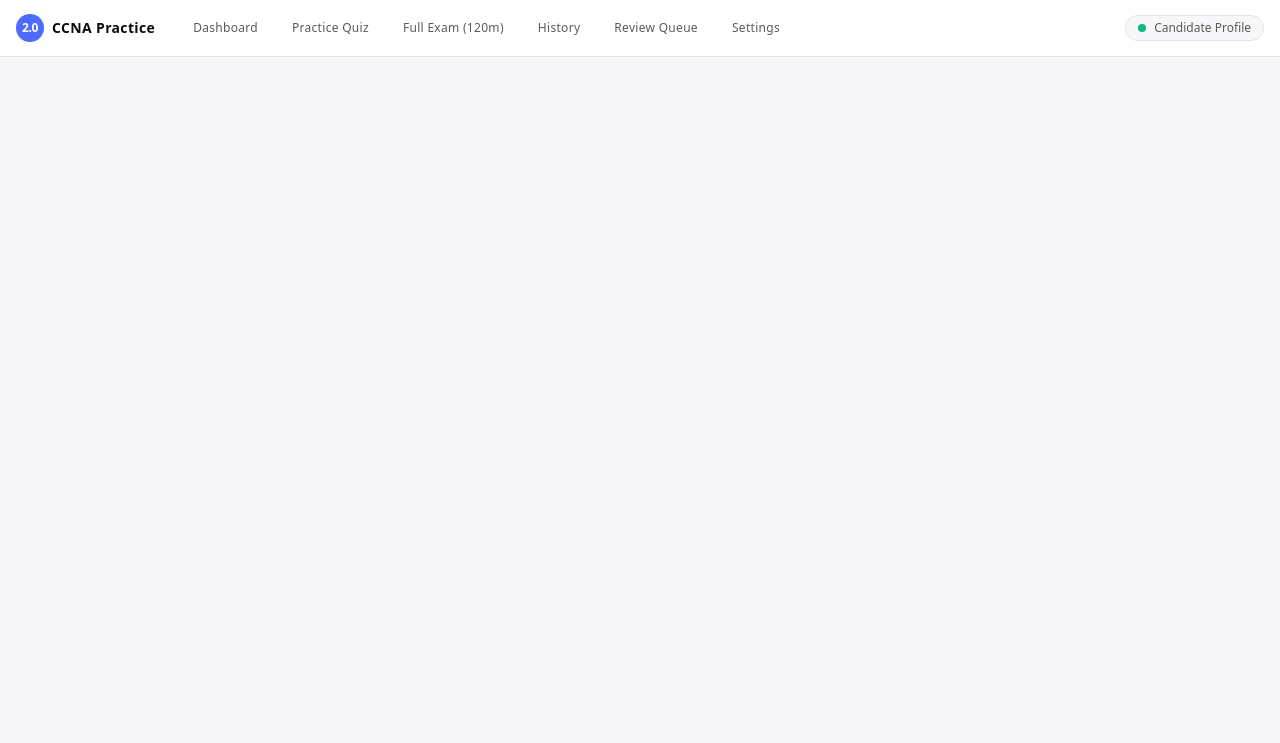
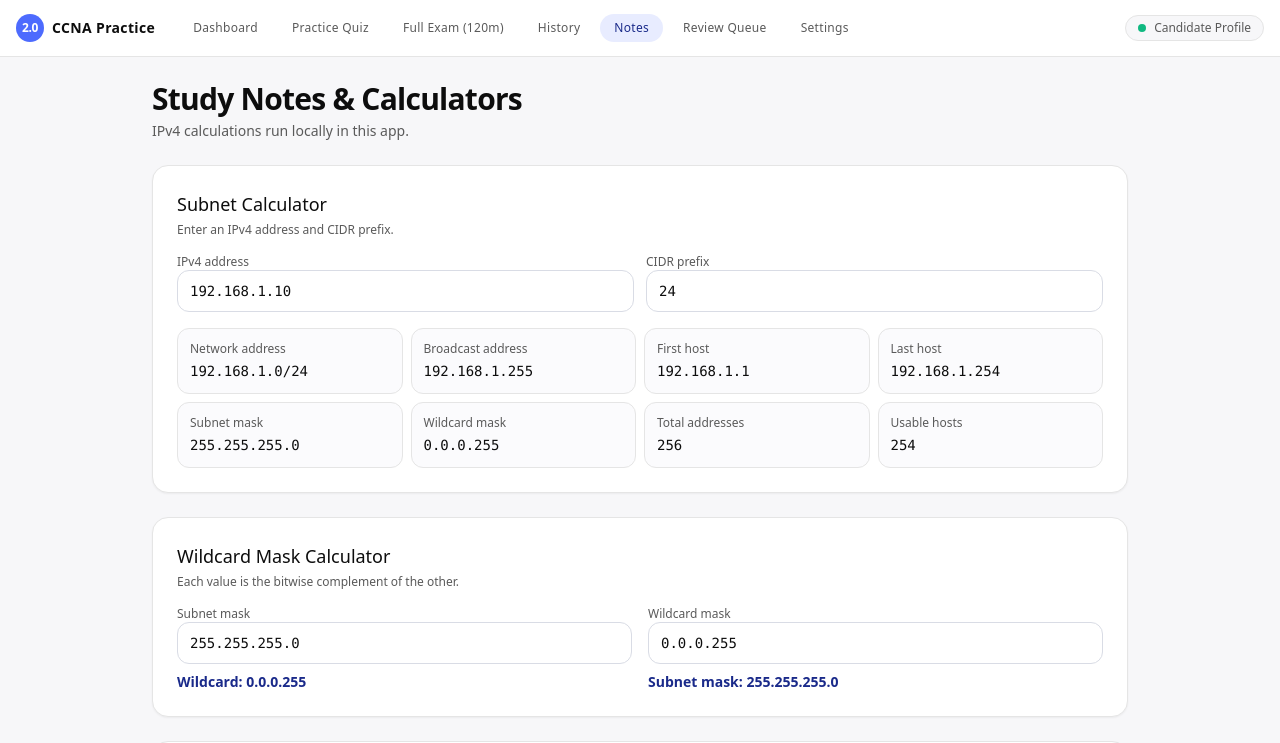
Before and after one commit to balkrishnaacharya/ccna-practice, a React (Vite) app: page /notes in a window 1280 px wide. Shown: the top 743 px of the page. Built offline with nearby package versions, Linux system fonts and the light colour scheme.

Commit message:
feat: add local CCNA study calculators

```diff
--- a/src/App.jsx
+++ b/src/App.jsx
@@ -8,6 +8,7 @@ import Review from "./pages/Review";
 import Settings from "./pages/Settings";
 import ExamHistory from "./pages/ExamHistory";
 import SessionReview from "./pages/SessionReview";
+import Notes from "./pages/Notes";
 
 export default function App() {
   const [profileName, setProfileName] = useState("");
@@ -57,6 +58,15 @@ export default function App() {
       icon: (
         <svg className="w-5 h-5" fill="none" stroke="currentColor" viewBox="0 0 24 24">
           <path strokeLinecap="round" strokeLinejoin="round" strokeWidth={2} d="M12 8v4l3 2m6-2a9 9 0 11-18 0 9 9 0 0118 0z" />
+        </svg>
+      ),
+    },
+    {
+      to: "/notes",
+      label: "Notes",
+      icon: (
+        <svg className="w-5 h-5" fill="none" stroke="currentColor" viewBox="0 0 24 24">
+          <path strokeLinecap="round" strokeLinejoin="round" strokeWidth={2} d="M8 6h13M8 12h13M8 18h13M3 6h.01M3 12h.01M3 18h.01" />
         </svg>
       ),
     },
@@ -160,6 +170,7 @@ export default function App() {
           <Route path="/exam" element={<Exam />} />
           <Route path="/history" element={<ExamHistory />} />
           <Route path="/history/:sessionId" element={<SessionReview />} />
+          <Route path="/notes" element={<Notes />} />
           <Route path="/review" element={<Review />} />
           <Route
             path="/settings"
--- /dev/null
+++ b/src/pages/Notes.jsx
@@ -0,0 +1,144 @@
+import { useMemo, useState } from "react";
+
+function parseIpv4(value) {
+  const parts = value.trim().split(".");
+  if (parts.length !== 4 || parts.some((part) => !/^\d{1,3}$/.test(part))) return null;
+  const octets = parts.map(Number);
+  if (octets.some((part) => part > 255)) return null;
+  return octets.reduce((result, octet) => ((result << 8) | octet) >>> 0, 0);
+}
+
+function formatIpv4(value) {
+  const ip = value >>> 0;
+  return [ip >>> 24, (ip >>> 16) & 255, (ip >>> 8) & 255, ip & 255].join(".");
+}
+
+function prefixMask(prefix) {
+  if (prefix === 0) return 0;
+  return (0xffffffff << (32 - prefix)) >>> 0;
+}
+
+function maskForPrefix(prefix) {
+  return formatIpv4(prefixMask(prefix));
+}
+
+function hostCount(prefix) {
+  return 2 ** (32 - prefix);
+}
+
+function calculateSubnet(ipText, prefixText) {
+  const ip = parseIpv4(ipText);
+  if (!/^\d+$/.test(prefixText)) return null;
+  const prefix = Number(prefixText);
+  if (ip === null || !Number.isInteger(prefix) || prefix < 0 || prefix > 32) return null;
+  const mask = prefixMask(prefix);
+  const network = (ip & mask) >>> 0;
+  const broadcast = (network | (~mask >>> 0)) >>> 0;
+  const totalHosts = hostCount(prefix);
+  const usableHosts = prefix >= 31 ? 0 : totalHosts - 2;
+  return {
+    network: formatIpv4(network),
+    broadcast: formatIpv4(broadcast),
+    firstHost: usableHosts ? formatIpv4(network + 1) : "—",
+    lastHost: usableHosts ? formatIpv4(broadcast - 1) : "—",
+    totalHosts: totalHosts.toLocaleString(),
+    usableHosts: usableHosts.toLocaleString(),
+    wildcard: formatIpv4(~mask >>> 0),
+    mask: formatIpv4(mask),
+  };
+}
+
+function complementMask(value) {
+  const parsed = parseIpv4(value);
+  return parsed === null ? null : formatIpv4(~parsed >>> 0);
+}
+
+function ResultCard({ title, value }) {
+  return (
+    <div className="rounded-xl border border-[#e5e5e5] bg-[#fbfbfd] p-3">
+      <p className="text-xs text-[#5a5a5a]">{title}</p>
+      <p className="mt-1 break-all font-mono text-sm font-medium text-[#0d0d0d]">{value}</p>
+    </div>
+  );
+}
+
+export default function Notes() {
+  const [ip, setIp] = useState("192.168.1.10");
+  const [prefix, setPrefix] = useState("24");
+  const [subnetMask, setSubnetMask] = useState("255.255.255.0");
+  const [wildcardMask, setWildcardMask] = useState("0.0.0.255");
+  const subnet = useMemo(() => calculateSubnet(ip, prefix), [ip, prefix]);
+  const maskWildcard = useMemo(() => complementMask(subnetMask), [subnetMask]);
+  const wildcardSubnet = useMemo(() => complementMask(wildcardMask), [wildcardMask]);
+  const cidrRows = useMemo(() => Array.from({ length: 25 }, (_, index) => {
+    const cidr = index + 8;
+    const total = hostCount(cidr);
+    return { cidr, mask: maskForPrefix(cidr), total, usable: Math.max(0, total - 2) };
+  }), []);
+
+  return (
+    <div className="mx-auto max-w-5xl space-y-6 pb-8">
+      <header>
+        <h1 className="text-3xl font-semibold tracking-tight">Study Notes &amp; Calculators</h1>
+        <p className="mt-1 text-sm text-[#5a5a5a]">IPv4 calculations run locally in this app.</p>
+      </header>
+
+      <section className="space-y-4 rounded-2xl border border-[#e5e5e5] bg-white p-5 shadow-sm sm:p-6">
+        <div>
+          <h2 className="text-lg font-medium">Subnet Calculator</h2>
+          <p className="mt-1 text-xs text-[#5a5a5a]">Enter an IPv4 address and CIDR prefix.</p>
+        </div>
+        <div className="grid gap-3 sm:grid-cols-2">
+          <label className="space-y-1 text-xs font-medium text-[#5a5a5a]">IPv4 address
+            <input value={ip} onChange={(event) => setIp(event.target.value)} inputMode="decimal" placeholder="192.168.1.10" className="w-full rounded-xl border border-[#d9dce5] px-3 py-2.5 font-mono text-sm text-[#0d0d0d] focus:outline-none focus:ring-2 focus:ring-[#4d6bfe]" />
+          </label>
+          <label className="space-y-1 text-xs font-medium text-[#5a5a5a]">CIDR prefix
+            <input type="number" min="0" max="32" value={prefix} onChange={(event) => setPrefix(event.target.value)} className="w-full rounded-xl border border-[#d9dce5] px-3 py-2.5 font-mono text-sm text-[#0d0d0d] focus:outline-none focus:ring-2 focus:ring-[#4d6bfe]" />
+          </label>
+        </div>
+        {subnet ? (
+          <div className="grid gap-2 sm:grid-cols-2 lg:grid-cols-4">
+            <ResultCard title="Network address" value={`${subnet.network}/${prefix}`} />
+            <ResultCard title="Broadcast address" value={subnet.broadcast} />
+            <ResultCard title="First host" value={subnet.firstHost} />
+            <ResultCard title="Last host" value={subnet.lastHost} />
+            <ResultCard title="Subnet mask" value={subnet.mask} />
+            <ResultCard title="Wildcard mask" value={subnet.wildcard} />
+            <ResultCard title="Total addresses" value={subnet.totalHosts} />
+            <ResultCard title="Usable hosts" value={subnet.usableHosts} />
+          </div>
+        ) : <p role="alert" className="text-sm text-[#b3261e]">Enter a valid IPv4 address and a prefix from 0 to 32.</p>}
+      </section>
+
+      <section className="space-y-4 rounded-2xl border border-[#e5e5e5] bg-white p-5 shadow-sm sm:p-6">
+        <div>
+          <h2 className="text-lg font-medium">Wildcard Mask Calculator</h2>
+          <p className="mt-1 text-xs text-[#5a5a5a]">Each value is the bitwise complement of the other.</p>
+        </div>
+        <div className="grid gap-4 md:grid-cols-2">
+          <label className="space-y-1 text-xs font-medium text-[#5a5a5a]">Subnet mask
+            <input value={subnetMask} onChange={(event) => setSubnetMask(event.target.value)} inputMode="decimal" className="w-full rounded-xl border border-[#d9dce5] px-3 py-2.5 font-mono text-sm text-[#0d0d0d] focus:outline-none focus:ring-2 focus:ring-[#4d6bfe]" />
+            <span className="block pt-1 text-sm font-semibold text-[#1a2a8a]">Wildcard: {maskWildcard ?? "Invalid IPv4 mask"}</span>
+          </label>
+          <label className="space-y-1 text-xs font-medium text-[#5a5a5a]">Wildcard mask
+            <input value={wildcardMask} onChange={(event) => setWildcardMask(event.target.value)} inputMode="decimal" className="w-full rounded-xl border border-[#d9dce5] px-3 py-2.5 font-mono text-sm text-[#0d0d0d] focus:outline-none focus:ring-2 focus:ring-[#4d6bfe]" />
+            <span className="block pt-1 text-sm font-semibold text-[#1a2a8a]">Subnet mask: {wildcardSubnet ?? "Invalid IPv4 wildcard"}</span>
+          </label>
+        </div>
+      </section>
+
+      <section className="space-y-4 rounded-2xl border border-[#e5e5e5] bg-white p-5 shadow-sm sm:p-6">
+        <div>
+          <h2 className="text-lg font-medium">CIDR Reference</h2>
+          <p className="mt-1 text-xs text-[#5a5a5a]">Subnet masks and address/usable-host counts for /8 through /32.</p>
+        </div>
+        <div className="overflow-x-auto rounded-xl border border-[#e5e5e5]">
+          <table className="w-full min-w-[520px] text-left text-xs">
+            <thead className="bg-[#f7f7f9] text-[#5a5a5a]"><tr><th className="px-3 py-2.5 font-medium">CIDR</th><th className="px-3 py-2.5 font-medium">Subnet mask</th><th className="px-3 py-2.5 text-right font-medium">Addresses</th><th className="px-3 py-2.5 text-right font-medium">Usable hosts</th></tr></thead>
+            <tbody>{cidrRows.map((row) => <tr key={row.cidr} className="border-t border-[#e5e5e5]"><td className="px-3 py-2 font-mono">/{row.cidr}</td><td className="px-3 py-2 font-mono">{row.mask}</td><td className="px-3 py-2 text-right">{row.total.toLocaleString()}</td><td className="px-3 py-2 text-right">{row.usable.toLocaleString()}</td></tr>)}</tbody>
+          </table>
+        </div>
+      </section>
+    </div>
+  );
+}
```
Also changed, not shown: 1 other file (tests, documents, lock files or other folders).
